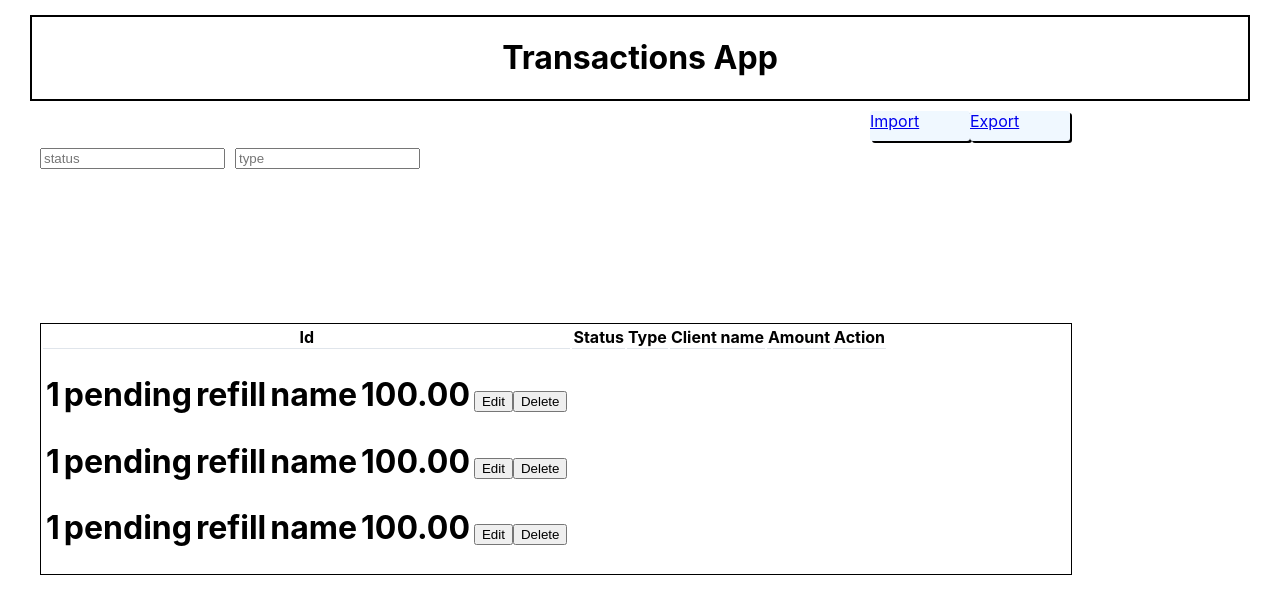
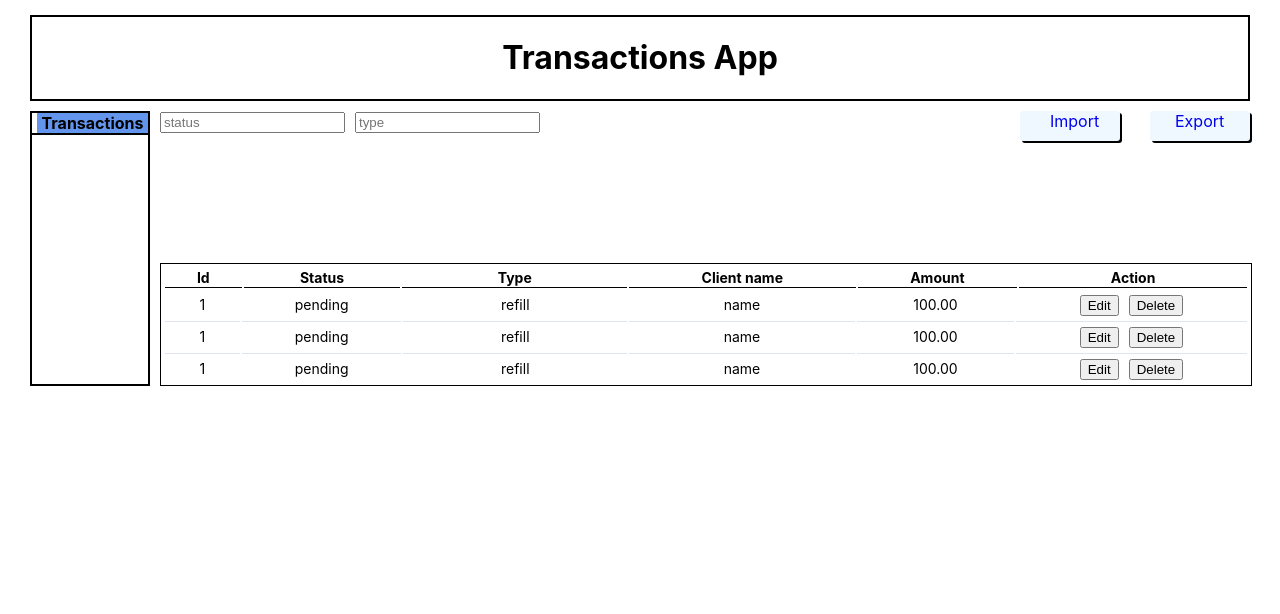
Before and after one commit to Tate-T/Transactions_App, a React (Create React App) app: page / in a window 1280 px wide. Shown: the top 614 px of the page. Built offline with nearby package versions, Linux system fonts and the light colour scheme.

Commit message:
inline-styles

```diff
--- a/src/App.tsx
+++ b/src/App.tsx
@@ -1,18 +1,23 @@
 import React from 'react';
-// import ISelect from './types/data';
+// import {ISelect} from './types/data';
 import {Header} from './components/Header/Header';
 import {TransactionsList} from './components/TransactionsList/TransactionsList';
 import {TransactionsStatusList} from './components/TransactionsStatusList/TransactionsStatusList';
 import {TransactionsTypeList} from './components/TransactionsTypeList/TransactionsTypeList';
 import {ImportExportBtns} from './components/ImportExportBtns/ImportExportBtns';
 import {TransactionsTable} from './components/TransactionsTable/TransactionsTable';
+let props: {
+  id: number;
+  title: string;
+  isSelect: boolean
+}
+const App: React.FC = ()=> {
 
-const App: React.FC = ()=> {
   return (
     <div className="App">
       <Header />
       <div style={{ display: 'flex' }}>
-        {/* <TransactionsList /> */}
+        <TransactionsList />
         <div style={{ marginLeft: '10px' }}>
           <div style={{ display: 'flex', marginTop: '10px' }}>
             <div style={{ margin: '0px 450px 10px 0px', display: 'flex' }}>
--- a/src/components/ImportExportBtns/ImportExportBtns.tsx
+++ b/src/components/ImportExportBtns/ImportExportBtns.tsx
@@ -10,7 +10,8 @@ const Btn = styled.div`
     background-color: aliceblue;
     box-shadow: 2px 2px;
     border-radius: 3px;
-
+    margin-left: 30px;
+    margin-right: 0;
     /* .btn:not(:first-child) {
     margin-left: 15px;
 } */
@@ -20,10 +21,10 @@ const ImportExportBtns: React.FC  = () => {
 
     return ( <Container>
         <Btn>
-            <a href="/" download>Import</a>
+            <a href="/" download style={{ paddingLeft: '30px', textDecoration: 'none'}}>Import</a>
         </Btn>
         <Btn>
-            <a href="/" download>Export</a>
+            <a href="/" download style={{ paddingLeft: '25px', textDecoration: 'none'}}>Export</a>
         </Btn>
          </Container>)
     //     <div style={{display: flex }}>
--- a/src/components/TransactionsList/TransactionsList.tsx
+++ b/src/components/TransactionsList/TransactionsList.tsx
@@ -1,6 +1,6 @@
 import React from 'react';
 import { TransactionsStatusList } from '../TransactionsStatusList/TransactionsStatusList';
-import { ISelect } from '../../types/data';
+// import { ISelect } from '../../types/data';
 import styled from 'styled-components';
 
 const Container = styled.div`
@@ -15,9 +15,10 @@ const Title = styled.h1`
     margin-left: 5px;
     font-size: 16px;
     background-color: cornflowerblue;
+    text-align: center;
 `
 
-const List = styled.h1`
+const List = styled.ul`
     margin: 0;
     padding: 0;
     border-top: 2px solid;
@@ -26,15 +27,19 @@ const List = styled.h1`
 // const ListItem = styled.h1`
 //     margin-left: 25px;
 // `
-
-const TransactionsList: React.FC<ISelect>  = (props) => {
+let props: {
+    id: number;
+    title: string;
+    isSelect: boolean
+  }
+const TransactionsList: React.FC  = (props) => {
 
     return (
         <Container>
             <Title>Transactions</Title>
             <List>
                 {/* {props.map(el=> <TransactionsStatusList key={el.id} {...el}/>)} */}
-                <TransactionsStatusList />
+                {/* <TransactionsStatusList /> */}
             </List>
         </Container>
     )
--- a/src/components/TransactionsStatusList/TransactionsStatusList.tsx
+++ b/src/components/TransactionsStatusList/TransactionsStatusList.tsx
@@ -5,10 +5,10 @@ import {ISelect} from '../../types/data';
 import styled from 'styled-components';
 
 const Container = styled.div`
-
+    padding: 0;
 `
 
-const List = styled.h1`
+const List = styled.div`
     color: black;
     display: block;
 `
@@ -41,7 +41,7 @@ const [value, setValue] = useState('');
                 list="transactionsStatus"
                 autoComplete='off'
                 placeholder="status"
-                                value={value}
+                value={value}
                 onChange={e=> setValue(e.target.value)}
             />
             </List>
--- a/src/components/TransactionsTable/TransactionsTable.tsx
+++ b/src/components/TransactionsTable/TransactionsTable.tsx
@@ -7,8 +7,10 @@ const Container = styled.div`
     width: 100%;
 `
 
-const TableRow = styled.h1`
-    text-align: center;
+const TableRow = styled.div`
+    /* text-align: center; */
+    font-size: 14px;
+    font-weight: 400;
 `
 
 
@@ -18,57 +20,60 @@ const TransactionsTable: React.FC  = () => {
     return (
         <Container>
             <table>
-                <thead>
+                <thead >
+                <TableRow>
                     <tr>
                         <th
-                            style={{ borderBottom: '1px solid #E0E5EB' }}
+                            style={{ borderBottom: '1px solid black', width: '100px' }}
                         >
                             Id
                         </th>
                         <th
-                            style={{ borderBottom: '1px solid #E0E5EB' }}
+                            style={{ borderBottom: '1px solid black', width: '200px' }}
                         >
                             Status
                         </th>
                         <th
-                            style={{ borderBottom: '1px solid #E0E5EB' }}
+                            style={{ borderBottom: '1px solid black', width: '300px' }}
                         >
                             Type
                         </th>
                         <th
-                            style={{ borderBottom: '1px solid #E0E5EB' }}
+                            style={{ borderBottom: '1px solid black', width: '300px' }}
                         >
                             Client name
                         </th>
                         <th
-                            style={{ borderBottom: '1px solid #E0E5EB' }}
+                            style={{ borderBottom: '1px solid black', width: '200px' }}
                         >
                             Amount
                         </th>
                         <th
-                            style={{ borderBottom: '1px solid #E0E5EB' }}
+                            style={{ borderBottom: '1px solid black', width: '300px' }}
                         >
                             Action
                         </th>
                     </tr>
+                </TableRow>
                 </thead>
 
-                <tbody>
+                <tbody >
                     <TableRow>
-                    <tr>
+                    <tr >
                         {/* <td className={`${s.flexCenter} ${s.tableBorder}`}>
                             <Training className={s.marginBook} />
                             {title}
                         </td> */}
-                        <td>1</td>
-                        <td>pending</td>
-                        <td>refill</td>
-                        <td>name</td>
-                        <td>100.00</td>
+                        <td style={{ width: '100px', textAlign: 'center', borderBottom: '1px solid #E0E5EB' }}>1</td>
+                        <td style={{ width: '200px', textAlign: 'center', borderBottom: '1px solid #E0E5EB' }}>pending</td>
+                        <td style={{ width: '300px', textAlign: 'center', borderBottom: '1px solid #E0E5EB' }}>refill</td>
+                        <td style={{ width: '300px', textAlign: 'center', borderBottom: '1px solid #E0E5EB' }}>name</td>
+                        <td style={{ width: '200px', textAlign: 'center', borderBottom: '1px solid #E0E5EB' }}>100.00</td>
                         {/* {!isTraining && ( */}
-                        <td>
+                        <td style={{ width: '300px', textAlign: 'center', borderBottom: '1px solid #E0E5EB', paddingBottom: '5px' }}>
                             <button
                                 type="button"
+                                style={{ marginRight: '10px' }}
                                 // onClick={() => editTransactio(_id)}
                             >
                                 Edit
@@ -89,15 +94,16 @@ const TransactionsTable: React.FC  = () => {
                             <Training className={s.marginBook} />
                             {title}
                         </td> */}
-                        <td>1</td>
-                        <td>pending</td>
-                        <td>refill</td>
-                        <td>name</td>
-                        <td>100.00</td>
+                        <td style={{ width: '100px', textAlign: 'center', borderBottom: '1px solid #E0E5EB' }}>1</td>
+                        <td style={{ width: '200px', textAlign: 'center', borderBottom: '1px solid #E0E5EB' }}>pending</td>
+                        <td style={{ width: '300px', textAlign: 'center', borderBottom: '1px solid #E0E5EB' }}>refill</td>
+                        <td style={{ width: '300px', textAlign: 'center', borderBottom: '1px solid #E0E5EB' }}>name</td>
+                        <td style={{ width: '200px', textAlign: 'center', borderBottom: '1px solid #E0E5EB' }}>100.00</td>
                         {/* {!isTraining && ( */}
-                        <td>
+                        <td style={{ width: '300px', textAlign: 'center', borderBottom: '1px solid #E0E5EB', paddingBottom: '5px'  }}>
                             <button
                                 type="button"
+                                style={{ marginRight: '10px' }}
                                 // onClick={() => editTransactio(_id)}
                             >
                                 Edit
@@ -117,15 +123,16 @@ const TransactionsTable: React.FC  = () => {
                             <Training className={s.marginBook} />
                             {title}
                         </td> */}
-                        <td>1</td>
-                        <td>pending</td>
-                        <td>refill</td>
-                        <td>name</td>
-                        <td>100.00</td>
+                        <td style={{ width: '100px', textAlign: 'center' }}>1</td>
+                        <td style={{ width: '200px', textAlign: 'center' }}>pending</td>
+                        <td style={{ width: '300px', textAlign: 'center' }}>refill</td>
+                        <td style={{ width: '300px', textAlign: 'center' }}>name</td>
+                        <td style={{ width: '200px', textAlign: 'center' }}>100.00</td>
                         {/* {!isTraining && ( */}
-                        <td>
+                        <td style={{ width: '300px', textAlign: 'center' }}>
                             <button
                                 type="button"
+                                style={{ marginRight: '10px' }}
                                 // onClick={() => editTransactio(_id)}
                             >
                                 Edit
--- a/src/components/TransactionsTypeList/TransactionsTypeList.tsx
+++ b/src/components/TransactionsTypeList/TransactionsTypeList.tsx
@@ -5,7 +5,7 @@ const Container = styled.div`
 
 `
 
-const List = styled.h1`
+const List = styled.div`
     margin-left: 10px;
     display: block;
 `
--- a/src/index.tsx
+++ b/src/index.tsx
@@ -1,11 +1,11 @@
 import React from 'react';
-import ReactDOM  from 'react-dom';
+import ReactDOM  from 'react-dom/client';
 import './index.css';
 import {App} from './App';
 // import {store}  from './app/store';
 import { Provider } from 'react-redux';
 
-const root = ReactDOM.createRoot(document.getElementById('root'))
+const root = ReactDOM.createRoot(document.getElementById('root')!)
 root.render(
   <React.StrictMode>
   {/* <Provider store={store}> */}
```
